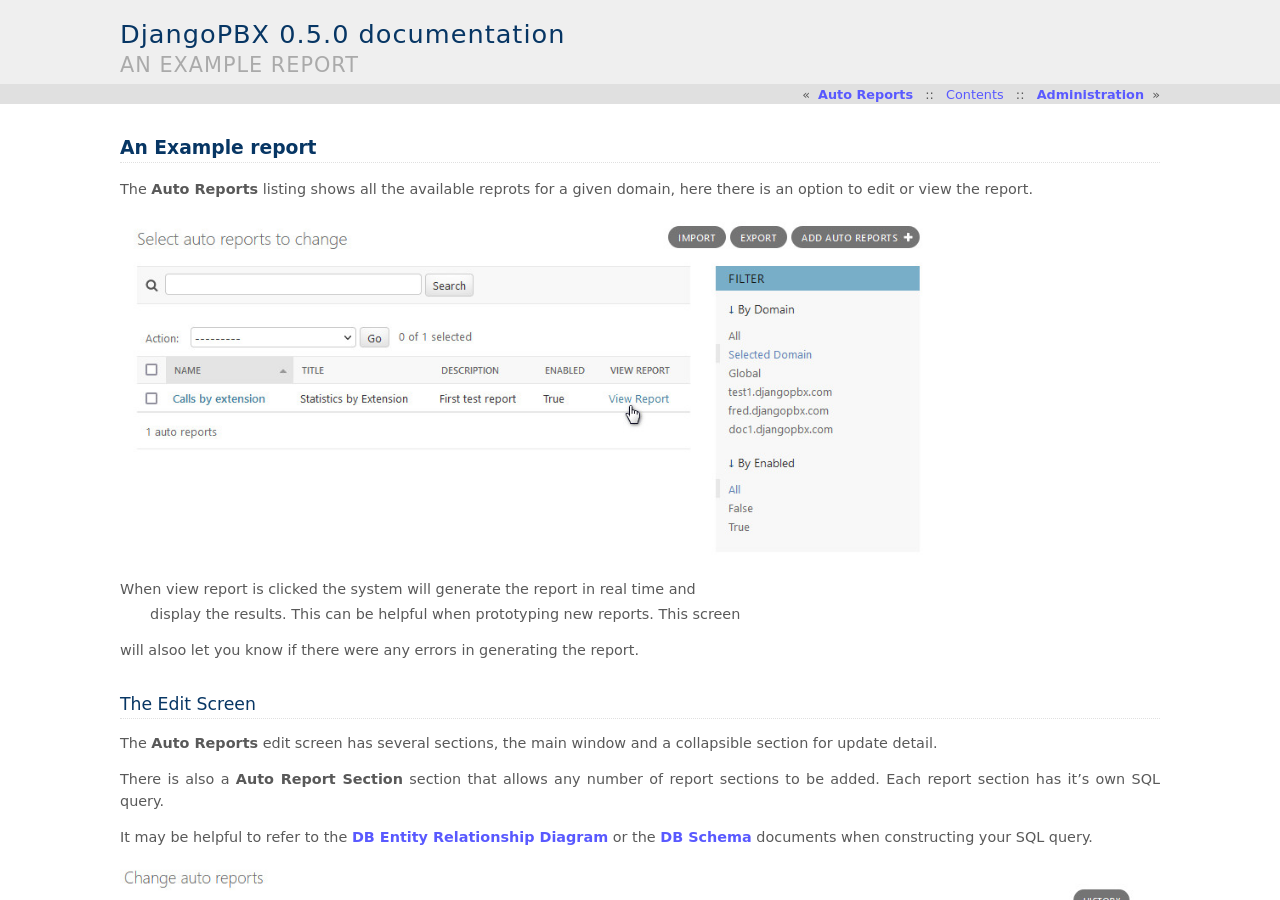
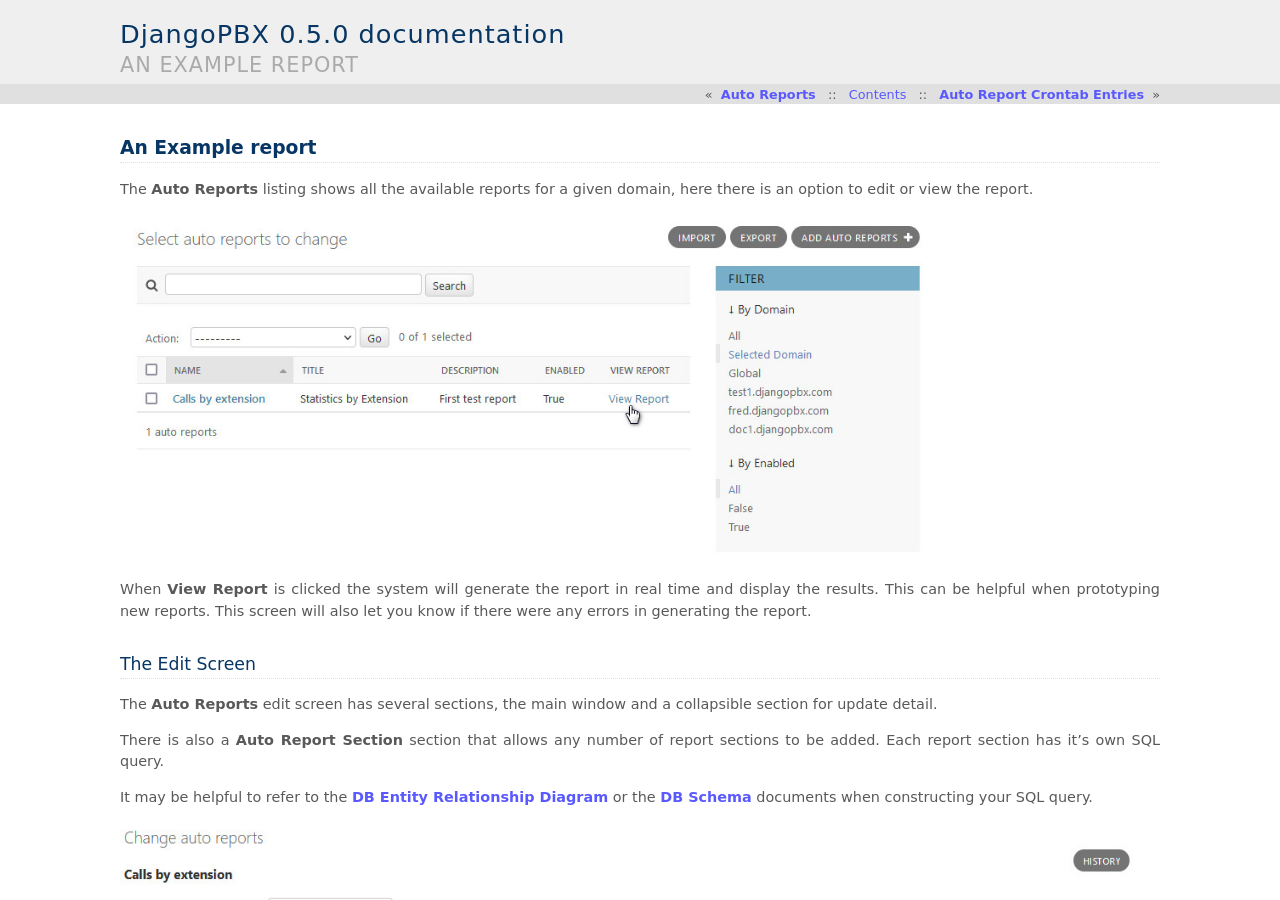
Before and after one commit to djangopbx/djangopbx-docs, a Sphinx documentation site: the page built from docs/admin/autoreports/example_report.rst, in a window 1280 px wide and 900 px high. Built offline with Sphinx 7.4.7, drawn with Linux system fonts in a browser that asks for light colours; pages that are not in the unit, such as notebooks, are missing from menus; some of the changed text lies outside the part shown.

Commit message:
added Auto Reports

```diff
--- a/docs/admin/autoreports/autoreports.rst
+++ b/docs/admin/autoreports/autoreports.rst
@@ -1,7 +1,7 @@
 Auto Reports
 ==============
 
-**Auto Reports** provides statiscical reproting for both administrators and end users.
+**Auto Reports** provide statiscical reporting for both administrators and end users.
 The reports are automatically delivered via email at chosen intervals.
 
 
--- a/docs/admin/autoreports/example_report.rst
+++ b/docs/admin/autoreports/example_report.rst
@@ -1,16 +1,16 @@
 An Example report
 ===================
 
-The **Auto Reports** listing shows all the available reprots for a given domain, here
+The **Auto Reports** listing shows all the available reports for a given domain, here
 there is an option to edit or view the report.
 
 .. image:: ../../_static/images/admin/autoreports/autoreports_list.jpg
         :scale: 85%
 
 
-When view report is clicked the system will generate the report in real time and
- display the results.  This can be helpful when prototyping new reports.  This screen
-will alsoo let you know if there were any errors in generating the report.
+When **View Report** is clicked the system will generate the report in real time and
+display the results.  This can be helpful when prototyping new reports.  This screen
+will also let you know if there were any errors in generating the report.
 
 
 The Edit Screen
```
Also changed, not shown: other parts of docs/admin/autoreports/example_report.rst (+2 -1 lines), docs/admin/autoreports/crontab.rst (added, +22 -0 lines).
